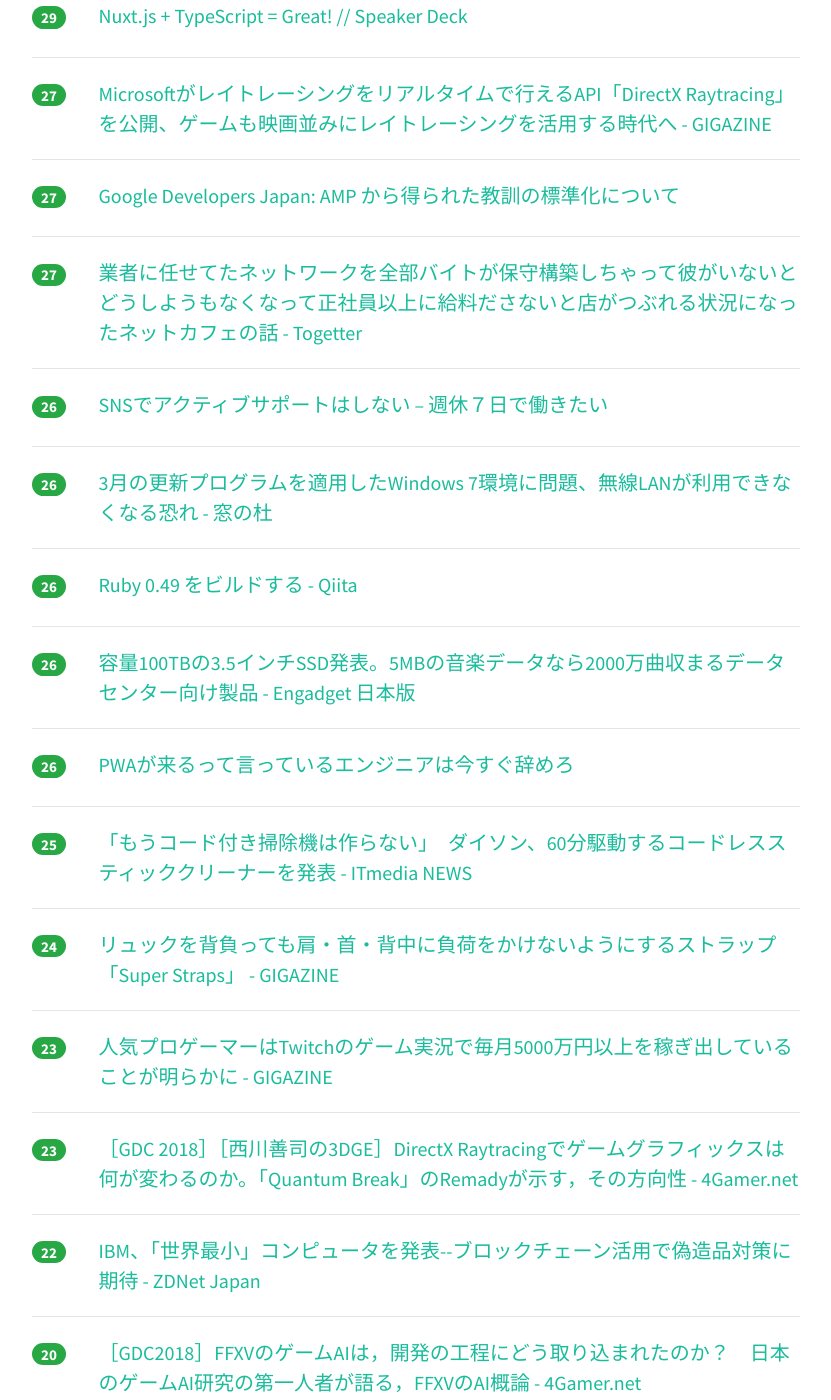
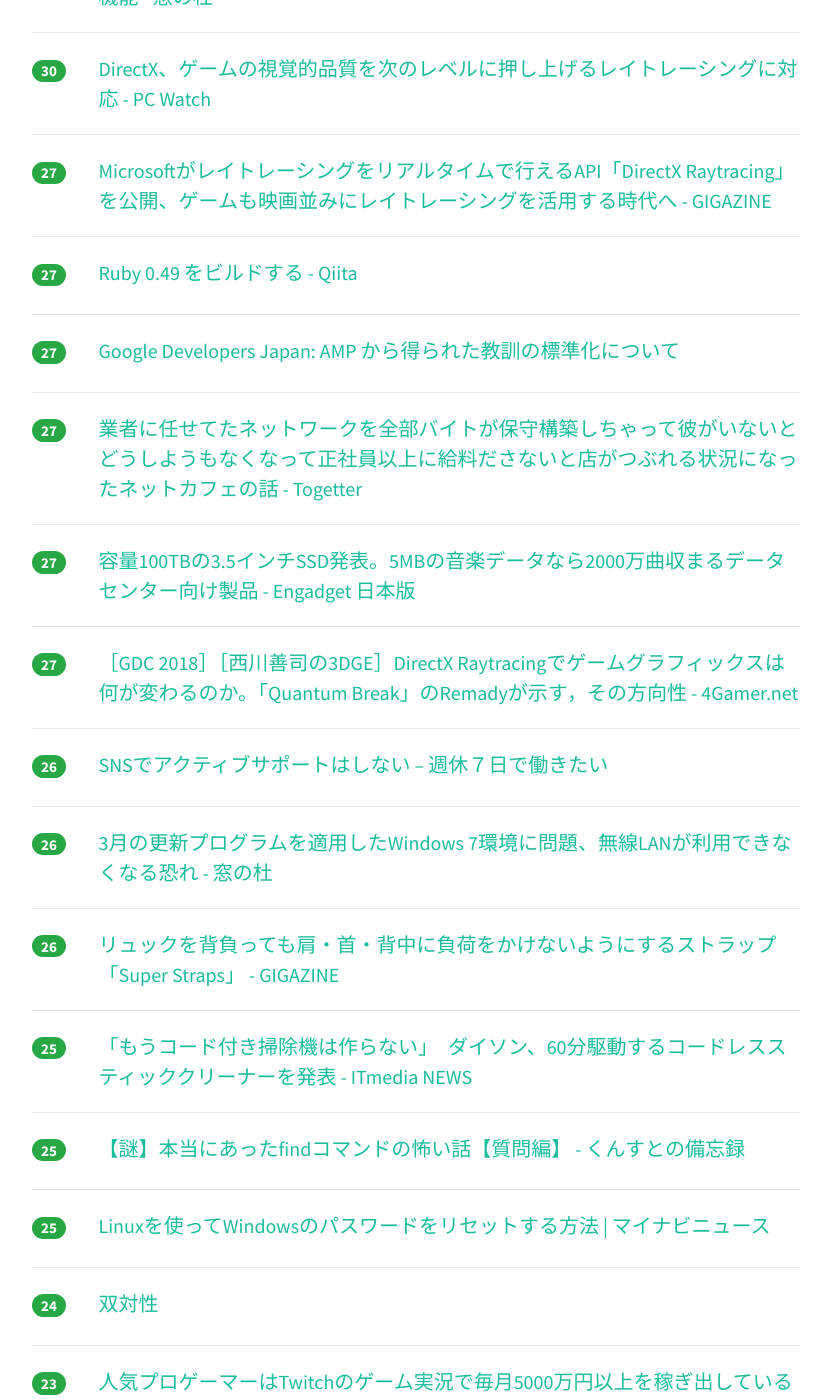
Before and after one commit to yatta47/hatena-matome-site, a Jekyll site: the page built from _posts/2018-03-21-hatena.md, in a window 1280 px wide and 1400 px high, scrolled down 2342 px. Shown: the whole window, without its empty margins (224-1055 px from the left). Built offline with Jekyll 4.4.1, drawn with Linux system fonts in a browser that asks for light colours; nearby versions of some CDN libraries; some of the changed text lies outside the part shown.

Commit message:
Updated 2018-03-21

```diff
--- a/_posts/2018-03-21-hatena.md
+++ b/_posts/2018-03-21-hatena.md
@@ -12,17 +12,17 @@ tags: [it-hotentry]
 </div>
 <hr>
 <div class="row">
-<div class="col-1"><span class="badge badge-pill badge-success h2">141</span></div>
+<div class="col-1"><span class="badge badge-pill badge-success h2">149</span></div>
+<div class="col-11"><a href='http://www.mermirai.com/entry/web30' target='_blank'>Web 3.0の6つの特徴 - メルミライ - 未来を見るメディア。</a></div>
+</div>
+<hr>
+<div class="row">
+<div class="col-1"><span class="badge badge-pill badge-success h2">144</span></div>
 <div class="col-11"><a href='https://qiita.com/umamichi/items/0e2b4b1c578e7335ba20' target='_blank'>PWA 入門 〜iOS SafariでPWAを体験するまで〜 2018年3月版 - Qiita</a></div>
 </div>
 <hr>
 <div class="row">
-<div class="col-1"><span class="badge badge-pill badge-success h2">135</span></div>
-<div class="col-11"><a href='http://www.mermirai.com/entry/web30' target='_blank'>Web 3.0の6つの特徴 - メルミライ - 未来を見るメディア。</a></div>
-</div>
-<hr>
-<div class="row">
-<div class="col-1"><span class="badge badge-pill badge-success h2">116</span></div>
+<div class="col-1"><span class="badge badge-pill badge-success h2">143</span></div>
 <div class="col-11"><a href='http://www.kunst1080.net/entry/2018/03/21/132836' target='_blank'>【謎】本当にあったfindコマンドの怖い話【解決編】 - くんすとの備忘録</a></div>
 </div>
 <hr>
@@ -32,8 +32,18 @@ tags: [it-hotentry]
 </div>
 <hr>
 <div class="row">
-<div class="col-1"><span class="badge badge-pill badge-success h2">87</span></div>
+<div class="col-1"><span class="badge badge-pill badge-success h2">91</span></div>
 <div class="col-11"><a href='http://www.4gamer.net/games/033/G003329/20180320141/' target='_blank'>［GDC 2018］ついにDirectXがレイトレーシングパイプラインを統合。「DirectX Raytracing」が立ち上がる - 4Gamer.net</a></div>
+</div>
+<hr>
+<div class="row">
+<div class="col-1"><span class="badge badge-pill badge-success h2">80</span></div>
+<div class="col-11"><a href='http://globalbiz.hatenablog.com/entry/2018/03/21/114648' target='_blank'>名門イリノイ大のデータサイエンス修士が、完全オンラインで取得可能に しかも安い！ - グローバル経営の極北</a></div>
+</div>
+<hr>
+<div class="row">
+<div class="col-1"><span class="badge badge-pill badge-success h2">62</span></div>
+<div class="col-11"><a href='http://karaage.hatenadiary.jp/entry/2018/03/21/073000' target='_blank'>Google Colaboratoryを使えば環境構築不要でPythonの機械学習ができて最高 - karaage. [からあげ]</a></div>
 </div>
 <hr>
 <div class="row">
@@ -42,33 +52,38 @@ tags: [it-hotentry]
 </div>
 <hr>
 <div class="row">
+<div class="col-1"><span class="badge badge-pill badge-success h2">47</span></div>
+<div class="col-11"><a href='http://www.bbc.com/japanese/features-and-analysis-43467869' target='_blank'>ケンブリッジ・アナリティカ社めぐる疑惑　これまでの経緯 - BBCニュース</a></div>
+</div>
+<hr>
+<div class="row">
 <div class="col-1"><span class="badge badge-pill badge-success h2">46</span></div>
-<div class="col-11"><a href='http://globalbiz.hatenablog.com/entry/2018/03/21/114648' target='_blank'>名門イリノイ大のデータサイエンス修士が、完全オンラインで取得可能に しかも安い！ - グローバル経営の極北</a></div>
+<div class="col-11"><a href='http://ch.nicovideo.jp/nekomimi/blomaga/ar1443265' target='_blank'>VRChatとVtuberが両輪なワケ:ねこみみメモ - ブロマガ</a></div>
 </div>
 <hr>
 <div class="row">
 <div class="col-1"><span class="badge badge-pill badge-success h2">45</span></div>
-<div class="col-11"><a href='http://ch.nicovideo.jp/nekomimi/blomaga/ar1443265' target='_blank'>VRChatとVtuberが両輪なワケ:ねこみみメモ - ブロマガ</a></div>
+<div class="col-11"><a href='https://anond.hatelabo.jp/20180321171652' target='_blank'>PWAが来るって言っているエンジニアは今すぐ辞めろ</a></div>
 </div>
 <hr>
 <div class="row">
-<div class="col-1"><span class="badge badge-pill badge-success h2">43</span></div>
+<div class="col-1"><span class="badge badge-pill badge-success h2">44</span></div>
 <div class="col-11"><a href='http://www.itmedia.co.jp/mobile/articles/1803/21/news018.html' target='_blank'>超小型「Jelly Pro」はスマホとしてどこまで“使える”のか？ (1/3) - ITmedia Mobile</a></div>
 </div>
 <hr>
 <div class="row">
-<div class="col-1"><span class="badge badge-pill badge-success h2">40</span></div>
+<div class="col-1"><span class="badge badge-pill badge-success h2">42</span></div>
 <div class="col-11"><a href='http://www.okuni.me/entry/hover-animation-button-matome' target='_blank'>【保存版】CSSだけで作れるホバーアニメーションボタン総まとめ - オークニズム</a></div>
 </div>
 <hr>
 <div class="row">
-<div class="col-1"><span class="badge badge-pill badge-success h2">40</span></div>
-<div class="col-11"><a href='http://karaage.hatenadiary.jp/entry/2018/03/21/073000' target='_blank'>Google Colaboratoryを使えば環境構築不要でPythonの機械学習ができて最高 - karaage. [からあげ]</a></div>
+<div class="col-1"><span class="badge badge-pill badge-success h2">39</span></div>
+<div class="col-11"><a href='http://globalbiz.hatenablog.com/entry/2018/03/20/200039' target='_blank'>マッキンゼーやBCGなどコンサルファームのプレゼンを学べるサイト - グローバル経営の極北</a></div>
 </div>
 <hr>
 <div class="row">
-<div class="col-1"><span class="badge badge-pill badge-success h2">39</span></div>
-<div class="col-11"><a href='http://www.bbc.com/japanese/features-and-analysis-43467869' target='_blank'>ケンブリッジ・アナリティカ社めぐる疑惑　これまでの経緯 - BBCニュース</a></div>
+<div class="col-1"><span class="badge badge-pill badge-success h2">37</span></div>
+<div class="col-11"><a href='https://scrapbox.io/shokai/WebWorker%E3%82%92production%E3%81%A7%E4%BD%BF%E3%81%A3%E3%81%A6%E3%82%8B%E8%A9%B1' target='_blank'>WebWorkerをproductionで使ってる話 - 橋本商会 - Scrapbox</a></div>
 </div>
 <hr>
 <div class="row">
@@ -83,7 +98,12 @@ tags: [it-hotentry]
 <hr>
 <div class="row">
 <div class="col-1"><span class="badge badge-pill badge-success h2">36</span></div>
-<div class="col-11"><a href='https://scrapbox.io/shokai/WebWorker%E3%82%92production%E3%81%A7%E4%BD%BF%E3%81%A3%E3%81%A6%E3%82%8B%E8%A9%B1' target='_blank'>WebWorkerをproductionで使ってる話 - 橋本商会 - Scrapbox</a></div>
+<div class="col-11"><a href='https://anond.hatelabo.jp/20180319170310' target='_blank'>ネットのうざい広告作ってる人はネットしないのかな</a></div>
+</div>
+<hr>
+<div class="row">
+<div class="col-1"><span class="badge badge-pill badge-success h2">35</span></div>
+<div class="col-11"><a href='https://speakerdeck.com/suusan2go/nuxt-dot-js-plus-typescript-equals-great' target='_blank'>Nuxt.js + TypeScript = Great! // Speaker Deck</a></div>
 </div>
 <hr>
 <div class="row">
@@ -97,28 +117,18 @@ tags: [it-hotentry]
 </div>
 <hr>
 <div class="row">
-<div class="col-1"><span class="badge badge-pill badge-success h2">31</span></div>
-<div class="col-11"><a href='https://anond.hatelabo.jp/20180319170310' target='_blank'>ネットのうざい広告作ってる人はネットしないのかな</a></div>
-</div>
-<hr>
-<div class="row">
-<div class="col-1"><span class="badge badge-pill badge-success h2">31</span></div>
-<div class="col-11"><a href='http://globalbiz.hatenablog.com/entry/2018/03/20/200039' target='_blank'>マッキンゼーやBCGなどコンサルファームのプレゼンを学べるサイト - グローバル経営の極北</a></div>
-</div>
-<hr>
-<div class="row">
 <div class="col-1"><span class="badge badge-pill badge-success h2">30</span></div>
 <div class="col-11"><a href='https://pc.watch.impress.co.jp/docs/news/1112633.html' target='_blank'>DirectX、ゲームの視覚的品質を次のレベルに押し上げるレイトレーシングに対応 - PC Watch</a></div>
 </div>
 <hr>
 <div class="row">
-<div class="col-1"><span class="badge badge-pill badge-success h2">29</span></div>
-<div class="col-11"><a href='https://speakerdeck.com/suusan2go/nuxt-dot-js-plus-typescript-equals-great' target='_blank'>Nuxt.js + TypeScript = Great! // Speaker Deck</a></div>
+<div class="col-1"><span class="badge badge-pill badge-success h2">27</span></div>
+<div class="col-11"><a href='https://gigazine.net/news/20180320-microsoft-directx-raytracing/' target='_blank'>Microsoftがレイトレーシングをリアルタイムで行えるAPI「DirectX Raytracing」を公開、ゲームも映画並みにレイトレーシングを活用する時代へ - GIGAZINE</a></div>
 </div>
 <hr>
 <div class="row">
 <div class="col-1"><span class="badge badge-pill badge-success h2">27</span></div>
-<div class="col-11"><a href='https://gigazine.net/news/20180320-microsoft-directx-raytracing/' target='_blank'>Microsoftがレイトレーシングをリアルタイムで行えるAPI「DirectX Raytracing」を公開、ゲームも映画並みにレイトレーシングを活用する時代へ - GIGAZINE</a></div>
+<div class="col-11"><a href='https://qiita.com/hakatashi/items/997afabc28c254639efe' target='_blank'>Ruby 0.49 をビルドする - Qiita</a></div>
 </div>
 <hr>
 <div class="row">
@@ -129,6 +139,16 @@ tags: [it-hotentry]
 <div class="row">
 <div class="col-1"><span class="badge badge-pill badge-success h2">27</span></div>
 <div class="col-11"><a href='https://togetter.com/li/1210628' target='_blank'>業者に任せてたネットワークを全部バイトが保守構築しちゃって彼がいないとどうしようもなくなって正社員以上に給料ださないと店がつぶれる状況になったネットカフェの話 - Togetter</a></div>
+</div>
+<hr>
+<div class="row">
+<div class="col-1"><span class="badge badge-pill badge-success h2">27</span></div>
+<div class="col-11"><a href='https://japanese.engadget.com/2018/03/20/100tb-3-5-ssd-5mb-2000/' target='_blank'>容量100TBの3.5インチSSD発表。5MBの音楽データなら2000万曲収まるデータセンター向け製品 - Engadget 日本版</a></div>
+</div>
+<hr>
+<div class="row">
+<div class="col-1"><span class="badge badge-pill badge-success h2">27</span></div>
+<div class="col-11"><a href='http://www.4gamer.net/games/033/G003329/20180321003/' target='_blank'>［GDC 2018］［西川善司の3DGE］DirectX Raytracingでゲームグラフィックスは何が変わるのか。「Quantum Break」のRemadyが示す，その方向性 - 4Gamer.net</a></div>
 </div>
 <hr>
 <div class="row">
@@ -143,17 +163,7 @@ tags: [it-hotentry]
 <hr>
 <div class="row">
 <div class="col-1"><span class="badge badge-pill badge-success h2">26</span></div>
-<div class="col-11"><a href='https://qiita.com/hakatashi/items/997afabc28c254639efe' target='_blank'>Ruby 0.49 をビルドする - Qiita</a></div>
-</div>
-<hr>
-<div class="row">
-<div class="col-1"><span class="badge badge-pill badge-success h2">26</span></div>
-<div class="col-11"><a href='https://japanese.engadget.com/2018/03/20/100tb-3-5-ssd-5mb-2000/' target='_blank'>容量100TBの3.5インチSSD発表。5MBの音楽データなら2000万曲収まるデータセンター向け製品 - Engadget 日本版</a></div>
-</div>
-<hr>
-<div class="row">
-<div class="col-1"><span class="badge badge-pill badge-success h2">26</span></div>
-<div class="col-11"><a href='https://anond.hatelabo.jp/20180321171652' target='_blank'>PWAが来るって言っているエンジニアは今すぐ辞めろ</a></div>
+<div class="col-11"><a href='https://gigazine.net/news/20180321-super-straps-improve-posture/' target='_blank'>リュックを背負っても肩・首・背中に負荷をかけないようにするストラップ「Super Straps」 - GIGAZINE</a></div>
 </div>
 <hr>
 <div class="row">
@@ -162,8 +172,18 @@ tags: [it-hotentry]
 </div>
 <hr>
 <div class="row">
+<div class="col-1"><span class="badge badge-pill badge-success h2">25</span></div>
+<div class="col-11"><a href='http://www.kunst1080.net/entry/2018/03/21/172600' target='_blank'>【謎】本当にあったfindコマンドの怖い話【質問編】 - くんすとの備忘録</a></div>
+</div>
+<hr>
+<div class="row">
+<div class="col-1"><span class="badge badge-pill badge-success h2">25</span></div>
+<div class="col-11"><a href='https://news.mynavi.jp/article/20180321-linux_winpass/' target='_blank'>Linuxを使ってWindowsのパスワードをリセットする方法 | マイナビニュース</a></div>
+</div>
+<hr>
+<div class="row">
 <div class="col-1"><span class="badge badge-pill badge-success h2">24</span></div>
-<div class="col-11"><a href='https://gigazine.net/news/20180321-super-straps-improve-posture/' target='_blank'>リュックを背負っても肩・首・背中に負荷をかけないようにするストラップ「Super Straps」 - GIGAZINE</a></div>
+<div class="col-11"><a href='https://www.slideshare.net/wata_orz/ss-91375739' target='_blank'>双対性</a></div>
 </div>
 <hr>
 <div class="row">
@@ -172,13 +192,13 @@ tags: [it-hotentry]
 </div>
 <hr>
 <div class="row">
-<div class="col-1"><span class="badge badge-pill badge-success h2">23</span></div>
-<div class="col-11"><a href='http://www.4gamer.net/games/033/G003329/20180321003/' target='_blank'>［GDC 2018］［西川善司の3DGE］DirectX Raytracingでゲームグラフィックスは何が変わるのか。「Quantum Break」のRemadyが示す，その方向性 - 4Gamer.net</a></div>
+<div class="col-1"><span class="badge badge-pill badge-success h2">22</span></div>
+<div class="col-11"><a href='https://japan.zdnet.com/article/35116404/' target='_blank'>IBM、「世界最小」コンピュータを発表--ブロックチェーン活用で偽造品対策に期待 - ZDNet Japan</a></div>
 </div>
 <hr>
 <div class="row">
 <div class="col-1"><span class="badge badge-pill badge-success h2">22</span></div>
-<div class="col-11"><a href='https://japan.zdnet.com/article/35116404/' target='_blank'>IBM、「世界最小」コンピュータを発表--ブロックチェーン活用で偽造品対策に期待 - ZDNet Japan</a></div>
+<div class="col-11"><a href='https://togetter.com/li/1210381' target='_blank'>やけにボタンに出っ張りがあるトイレのリモコン、一体なぜ？→驚きの機能が隠されていた - Togetter</a></div>
 </div>
 <hr>
 <div class="row">
@@ -198,11 +218,6 @@ tags: [it-hotentry]
 <hr>
 <div class="row">
 <div class="col-1"><span class="badge badge-pill badge-success h2">19</span></div>
-<div class="col-11"><a href='https://togetter.com/li/1210381' target='_blank'>やけにボタンに出っ張りがあるトイレのリモコン、一体なぜ？→驚きの機能が隠されていた - Togetter</a></div>
-</div>
-<hr>
-<div class="row">
-<div class="col-1"><span class="badge badge-pill badge-success h2">19</span></div>
 <div class="col-11"><a href='https://anond.hatelabo.jp/20180321005408' target='_blank'>彼女がTwitterばかりみてる</a></div>
 </div>
 <hr>
@@ -212,18 +227,13 @@ tags: [it-hotentry]
 </div>
 <hr>
 <div class="row">
-<div class="col-1"><span class="badge badge-pill badge-success h2">19</span></div>
-<div class="col-11"><a href='https://news.mynavi.jp/article/20180321-linux_winpass/' target='_blank'>Linuxを使ってWindowsのパスワードをリセットする方法 | マイナビニュース</a></div>
-</div>
-<hr>
-<div class="row">
 <div class="col-1"><span class="badge badge-pill badge-success h2">18</span></div>
 <div class="col-11"><a href='https://japan.zdnet.com/article/35116407/' target='_blank'>マイクロソフトなど6社、OSSライセンス違反者を救済する取り組みに参加 - ZDNet Japan</a></div>
 </div>
 <hr>
 <div class="row">
 <div class="col-1"><span class="badge badge-pill badge-success h2">18</span></div>
-<div class="col-11"><a href='http://www.kunst1080.net/entry/2018/03/21/172600' target='_blank'>【謎】本当にあったfindコマンドの怖い話【質問編】 - くんすとの備忘録</a></div>
+<div class="col-11"><a href='http://www.4gamer.net/games/999/G999905/20180320151/' target='_blank'>［GDC 2018］インディーズゲーム制作における大失敗は，どのようにして起こるのか。そしてどう再起すればいいのか - 4Gamer.net</a></div>
 </div>
 <hr>
 <div class="row">
@@ -232,8 +242,13 @@ tags: [it-hotentry]
 </div>
 <hr>
 <div class="row">
-<div class="col-1"><span class="badge badge-pill badge-success h2">15</span></div>
-<div class="col-11"><a href='https://www.slideshare.net/wata_orz/ss-91375739' target='_blank'>双対性</a></div>
+<div class="col-1"><span class="badge badge-pill badge-success h2">17</span></div>
+<div class="col-11"><a href='https://note.mu/hebereke/n/nd885f12d2e67' target='_blank'>みんなではじめるデザインレビュー｜Miwa Kuramitsu｜note</a></div>
+</div>
+<hr>
+<div class="row">
+<div class="col-1"><span class="badge badge-pill badge-success h2">16</span></div>
+<div class="col-11"><a href='https://chirotec.hatenablog.com/entry/2018/03/21/144932' target='_blank'>Unityのゲーム作りをさくっと解説（１） - chirotec’s blog</a></div>
 </div>
 <hr>
 <div class="row">
@@ -243,17 +258,17 @@ tags: [it-hotentry]
 <hr>
 <div class="row">
 <div class="col-1"><span class="badge badge-pill badge-success h2">15</span></div>
-<div class="col-11"><a href='https://note.mu/hebereke/n/nd885f12d2e67' target='_blank'>みんなではじめるデザインレビュー｜Miwa Kuramitsu｜note</a></div>
-</div>
-<hr>
-<div class="row">
-<div class="col-1"><span class="badge badge-pill badge-success h2">14</span></div>
 <div class="col-11"><a href='http://weblog.rubyonrails.org/2018/3/20/Rails-5-2-RC2/' target='_blank'>Rails 5.2.0 RC2: Active Storage, Redis Cache Store, HTTP/2 Early Hints, CSP, Credentials | Riding Rails</a></div>
 </div>
 <hr>
 <div class="row">
-<div class="col-1"><span class="badge badge-pill badge-success h2">14</span></div>
+<div class="col-1"><span class="badge badge-pill badge-success h2">15</span></div>
 <div class="col-11"><a href='http://blog.skeg.jp/archives/2018/03/goope-review.html' target='_blank'>Web制作歴20年以上の僕がホームページ(HP)制作のグーペをおすすめする11の理由　更新簡単、運営超ラク！｜SKEGLOG</a></div>
+</div>
+<hr>
+<div class="row">
+<div class="col-1"><span class="badge badge-pill badge-success h2">15</span></div>
+<div class="col-11"><a href='https://qiita.com/migimigi_/items/76ae6ef8b75df11a41e2' target='_blank'>AWS Database Migration Serviceを使って水平分割されたDBの縮退に挑戦した話 - Qiita</a></div>
 </div>
 <hr>
 <div class="row">
@@ -268,11 +283,11 @@ tags: [it-hotentry]
 <hr>
 <div class="row">
 <div class="col-1"><span class="badge badge-pill badge-success h2">12</span></div>
-<div class="col-11"><a href='https://chirotec.hatenablog.com/entry/2018/03/21/144932' target='_blank'>Unityのゲーム作りをさくっと解説（１） - chirotec’s blog</a></div>
+<div class="col-11"><a href='http://www.itmedia.co.jp/news/articles/1803/21/news022.html' target='_blank'>Google、虚偽ニュース対策とメディア企業支援の「News Initiative」に3億ドル投入 - ITmedia NEWS</a></div>
 </div>
 <hr>
 <div class="row">
-<div class="col-1"><span class="badge badge-pill badge-success h2">12</span></div>
-<div class="col-11"><a href='http://www.itmedia.co.jp/news/articles/1803/21/news022.html' target='_blank'>Google、虚偽ニュース対策とメディア企業支援の「News Initiative」に3億ドル投入 - ITmedia NEWS</a></div>
+<div class="col-1"><span class="badge badge-pill badge-success h2">11</span></div>
+<div class="col-11"><a href='https://www.netlify.com/blog/2018/03/20/netlifys-aws-lambda-functions-bring-the-backend-to-your-frontend-workflow/' target='_blank'>Netlify's AWS Lambda functions bring the backend to your frontend workflow | Netlify</a></div>
 </div>
 <hr>
```
Also changed, not shown: other parts of _posts/2018-03-21-hatena.md (+2 -2 lines).
